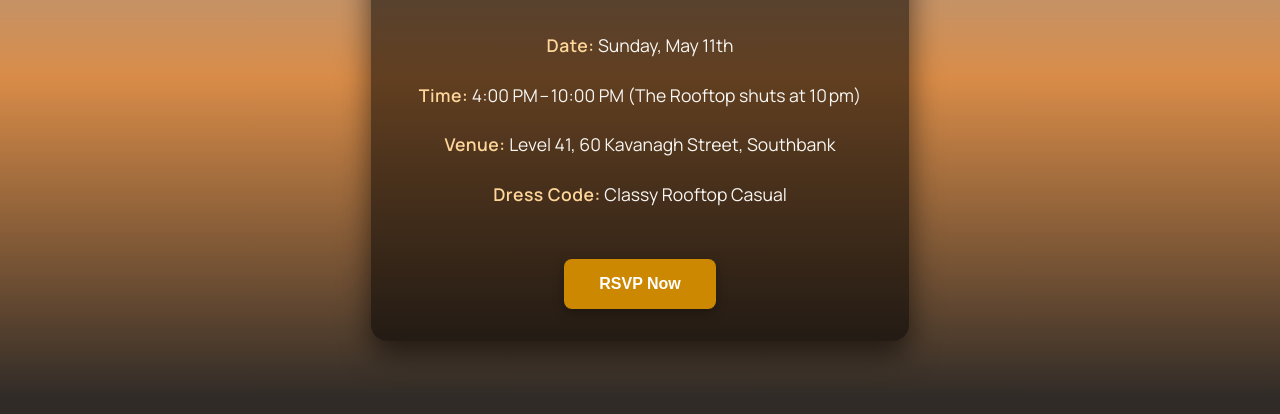
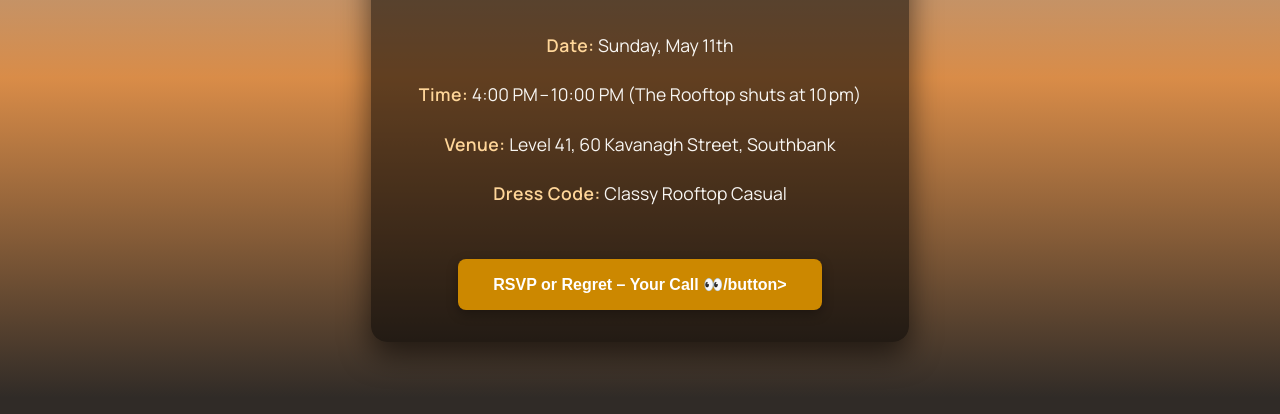
Before and after one commit to dheerajsena/dheerajs-birthday-invite, a plain HTML site: page index.html in a window 1280 px wide. Shown: the part 322-736 px from the top of the page. Drawn offline with nearby package versions, Linux system fonts and the light colour scheme.

Commit message:
Update index.html

```diff
--- a/index.html
+++ b/index.html
@@ -18,7 +18,7 @@
         <p><strong>Venue:</strong> Level 41, 60 Kavanagh Street, Southbank</p>
         <p><strong>Dress Code:</strong> Classy Rooftop Casual</p>
       </div>
-      <button id="openModal" class="rsvp-button">RSVP Now</button>
+      <button id="openModal" class="rsvp-button">RSVP or Regret – Your Call 👀/button>
     </div>
   </div>
 
```
